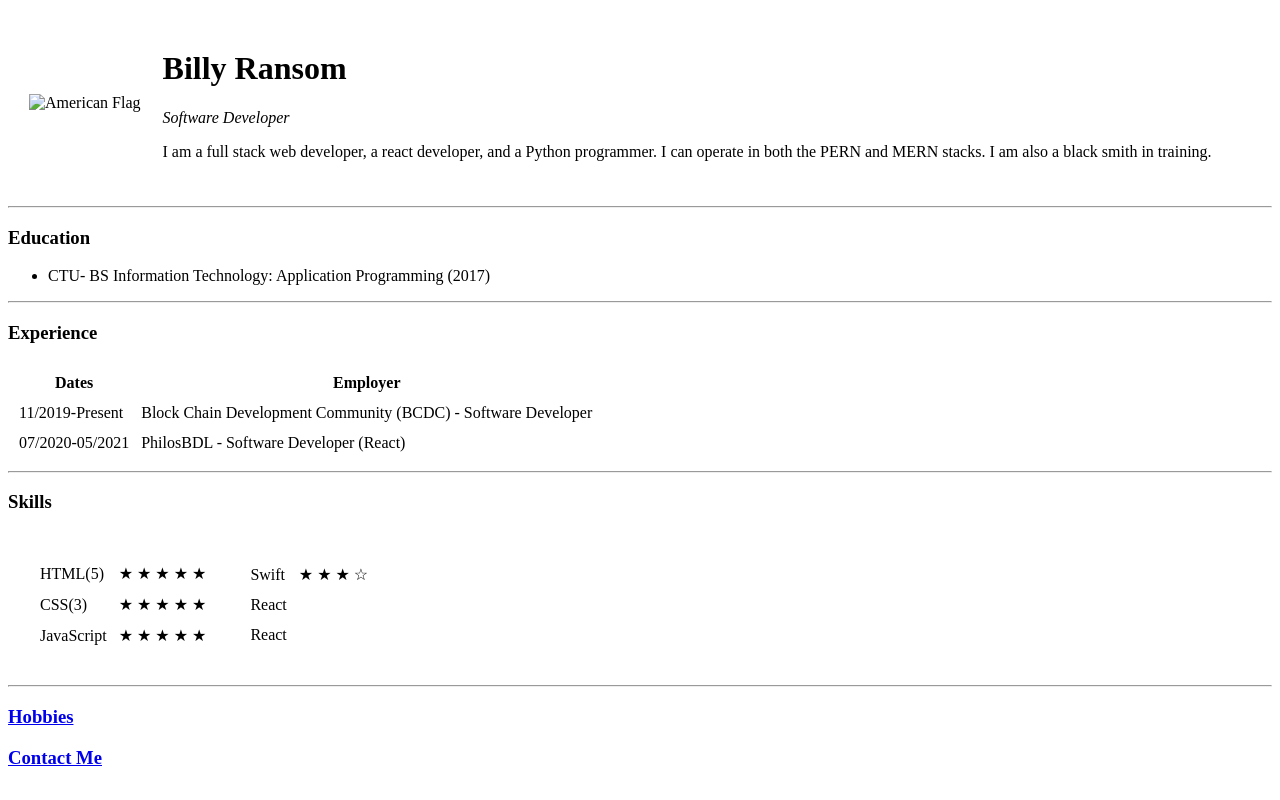
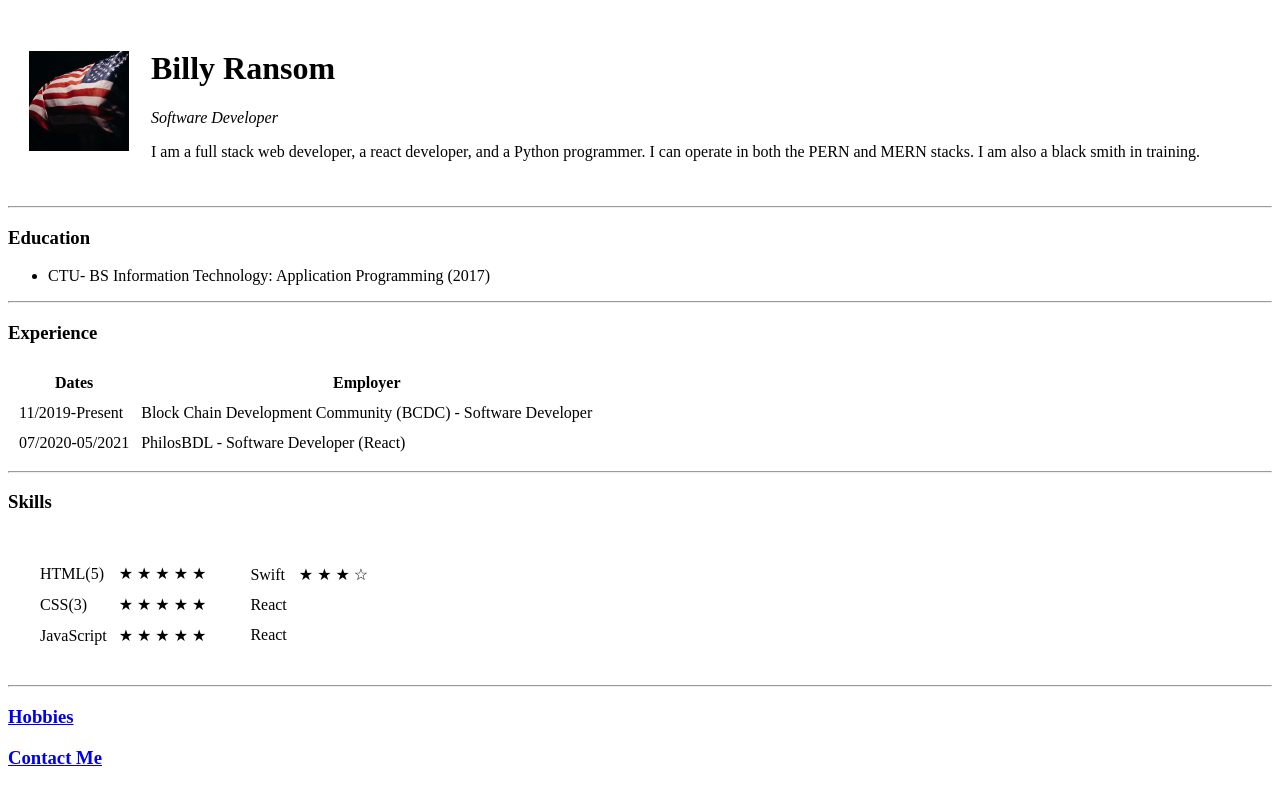
Before and after one commit to wransom/cv, a plain HTML site: page index.html in a window 1280 px wide. Drawn offline with Linux system fonts and the light colour scheme.

Commit message:
Update index.html

```diff
--- a/index.html
+++ b/index.html
@@ -12,7 +12,7 @@
             <tr>
                 <td>
                     <img
-                        src="!./assets/images/pexels-cottonbro-4761796.jpg)"
+                        src="./assets/images/pexels-cottonbro-4761796.jpg"
                         alt="American Flag"
                         height="100"
                         width="100"
```
